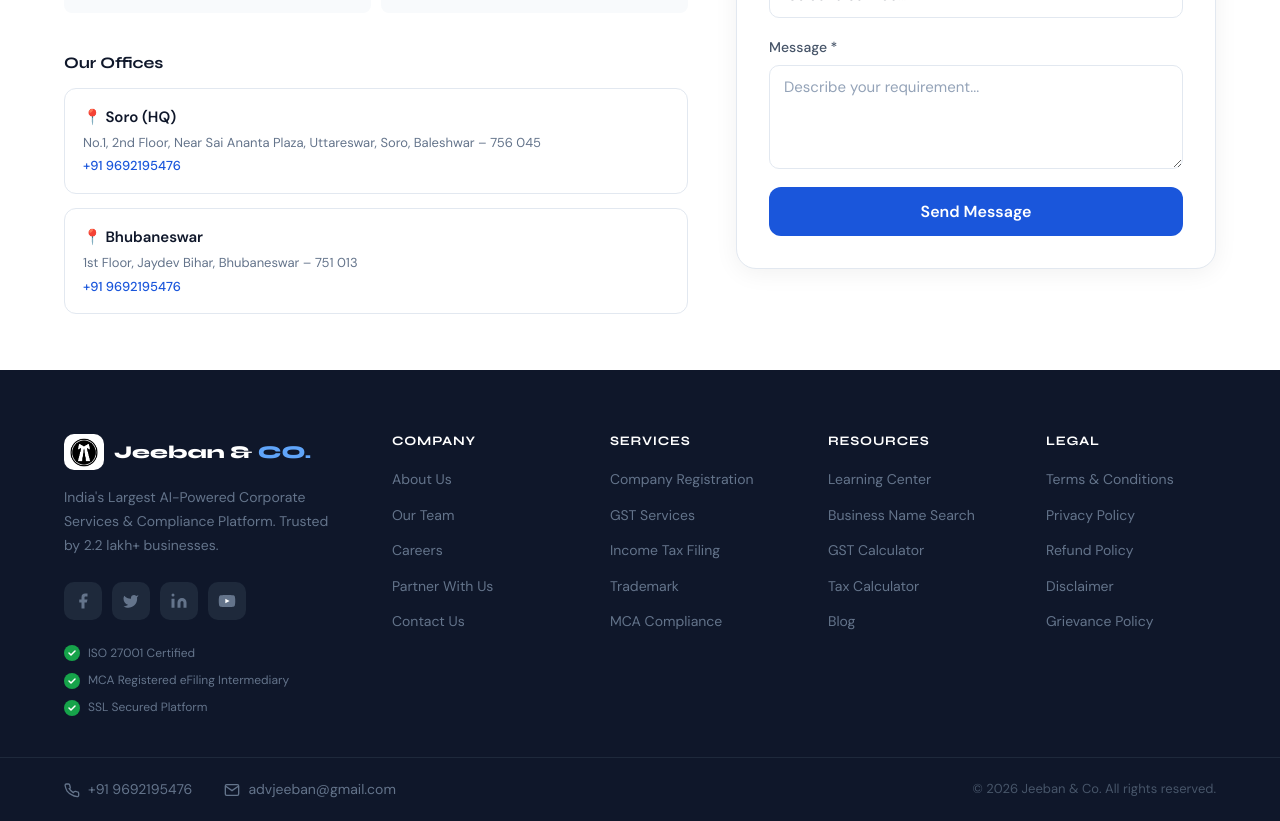
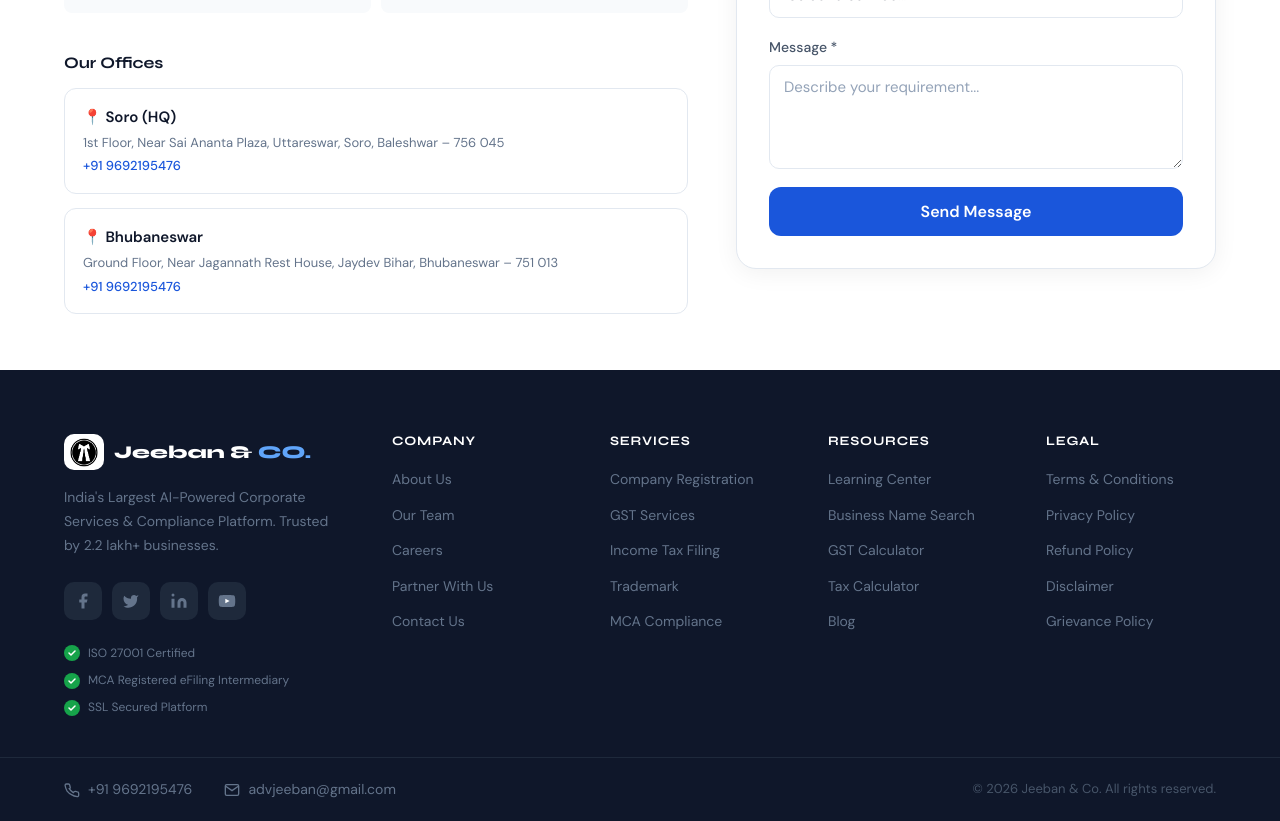
Before and after one commit to parthakar200/JEEBAN_CO, a React (Create React App) app in the folder client/: page /contact in a window 1280 px wide. Shown: the part 840-1661 px from the top of the page. Built offline with nearby package versions, Linux system fonts and the light colour scheme; no server answers.

Commit message:
address updated

```diff
--- a/client/src/pages/ContactPage.js
+++ b/client/src/pages/ContactPage.js
@@ -3,8 +3,8 @@
 import { API } from '../context/AuthContext';
 
 const OFFICES = [
-  { city: 'Soro (HQ)', address: 'No.1, 2nd Floor, Near Sai Ananta Plaza, Uttareswar, Soro, Baleshwar – 756 045', phone: '+91 9692195476' },
-  { city: 'Bhubaneswar', address: '1st Floor, Jaydev Bihar, Bhubaneswar – 751 013', phone: '+91 9692195476' },
+  { city: 'Soro (HQ)', address: '1st Floor, Near Sai Ananta Plaza, Uttareswar, Soro, Baleshwar – 756 045', phone: '+91 9692195476' },
+  { city: 'Bhubaneswar', address: 'Ground Floor, Near Jagannath Rest House, Jaydev Bihar, Bhubaneswar – 751 013', phone: '+91 9692195476' },
 ];
 
 export default function ContactPage() {
```
